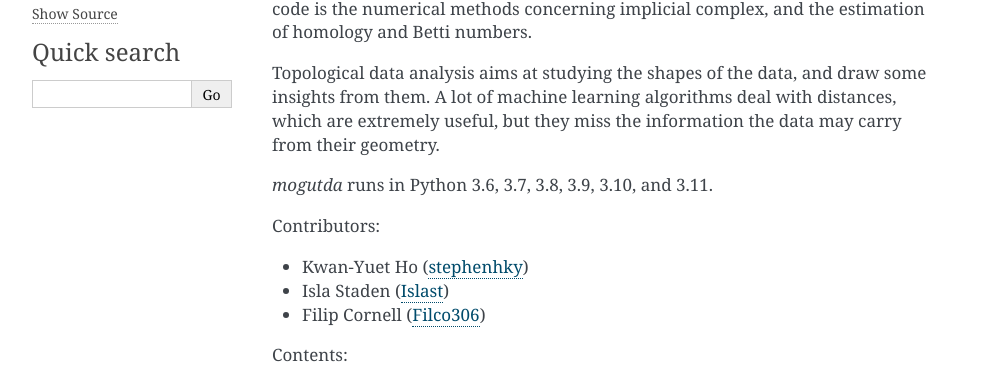
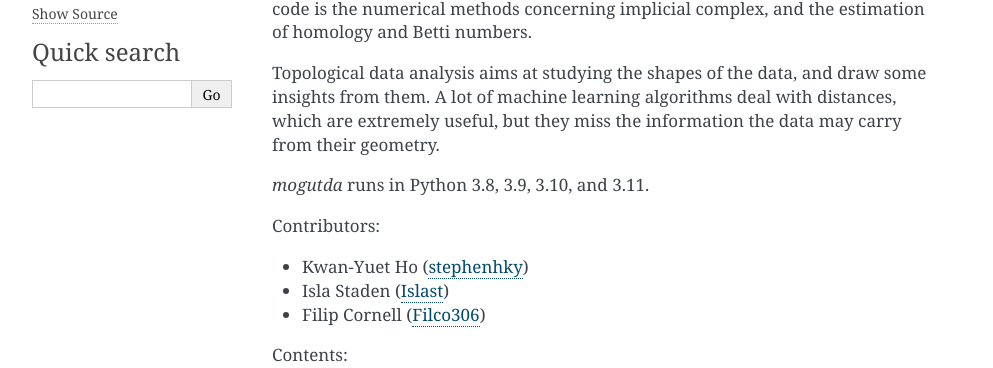
Before and after one commit to stephenhky/MoguTDA, a Sphinx documentation site: the page built from docs/index.rst, in a window 1280 px wide. Shown: the part 210-578 px from the top of the page, without its empty margins (148-1141 px from the left). Built offline with Sphinx 7.4.7, drawn with Linux system fonts in a browser that asks for light colours; pages that are not in the unit, such as notebooks, are missing from menus.

Commit message:
update Python support information

```diff
--- a/docs/conf.py
+++ b/docs/conf.py
@@ -60,7 +60,7 @@ author = u'Kwan-Yuet Ho'
 # The short X.Y version.
 version = u'0.3'
 # The full version, including alpha/beta/rc tags.
-release = u'0.3.5'
+release = u'0.4.0'
 
 # The language for content autogenerated by Sphinx. Refer to documentation
 # for a list of supported languages.
--- a/docs/index.rst
+++ b/docs/index.rst
@@ -16,7 +16,7 @@ draw some insights from them. A lot of machine learning algorithms deal
 with distances, which are extremely useful, but they miss the
 information the data may carry from their geometry.
 
-`mogutda` runs in Python 3.6, 3.7, 3.8, 3.9, 3.10, and 3.11.
+`mogutda` runs in Python 3.8, 3.9, 3.10, and 3.11.
 
 Contributors:
 
```
Also changed, not shown: README.md (+1 -1 lines).
